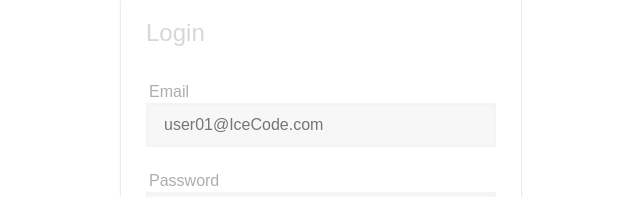
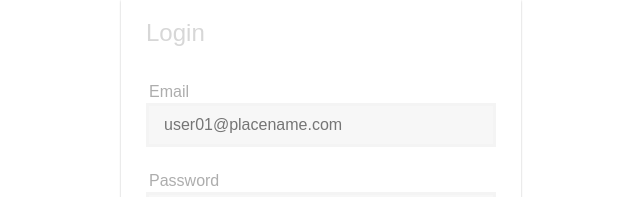
Before and after one commit to eperiou/DeGreenFields, a React (Create React App) app: page / in a window 1280 px wide. Shown: the part 114-311 px from the top of the page, without its empty margins (319-959 px from the left). Built offline with nearby package versions, Linux system fonts and the light colour scheme.

Commit message:
Setup form submit

```diff
--- a/src/App.jsx
+++ b/src/App.jsx
@@ -3,18 +3,26 @@ import React, { Component } from 'react';
 import './App.css';
 
 class App extends Component {
-  render() {
+constructor () {
+  super()
+  this.userLogin = this.userLogin.bind(this);
+}
+// userLogin () {
+//   alert('hello')
+// }
+
+render() {
     return (
       <div className="container">
         <h1 className="welcome text-center">Welcome to Whats Happenin'</h1>
             <div className="card card-container">
             <h2 className="login_title text-center">Login</h2>
 
-            <form className="form-signin">
+            <form  className="form-signin">
                 <span id="reauth-email" className="reauth-email"></span>
                 <p className="input_title">Email</p>
                     <input type="text" id="inputEmail" className="login_box"
-                      placeholder="user01@IceCode.com" required autofocus></input>
+                      placeholder="user01@placename.com"></input>
                     <p className="input_title">Password</p>
                     <input type="password" id="inputPassword" className="login_box" placeholder="******" required></input>
                     <div id="remember" className="checkbox">
@@ -22,12 +30,18 @@ class App extends Component {
 
                         </label>
                     </div>
-                    <button className="btn btn-lg btn-primary" type="submit">Login</button>
+                    <button onSubmit={this.userLogin()}
+                       className="btn btn-lg btn-primary" type="submit">Login</button>
               </form>
           </div>
       </div>
     );
   }
+
+  userLogin (){
+      console.log('login');
+  }
+
 }
 
 export default App;
```
Also changed, not shown: public/index.html (+0 -8 lines).
